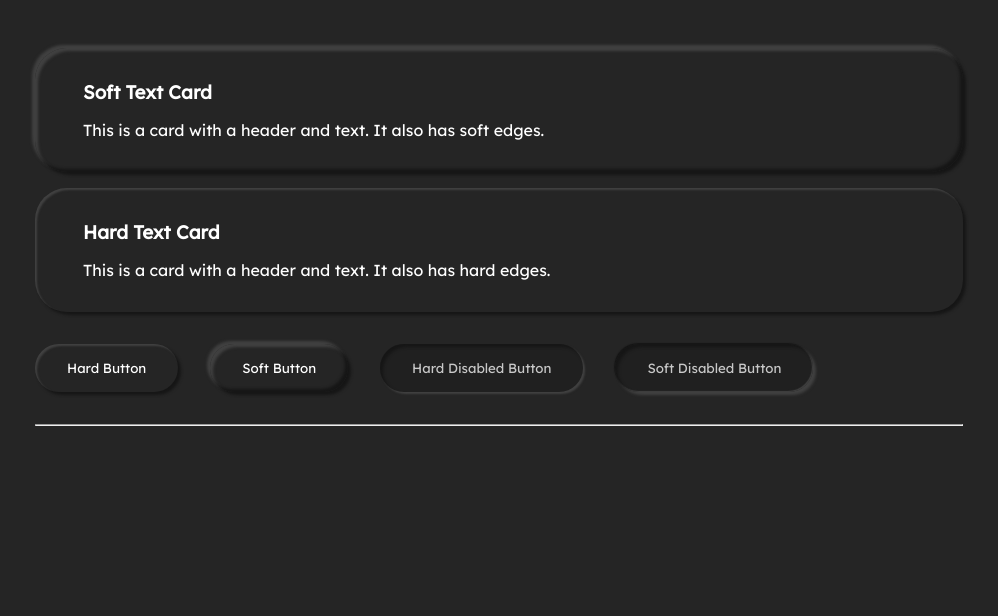
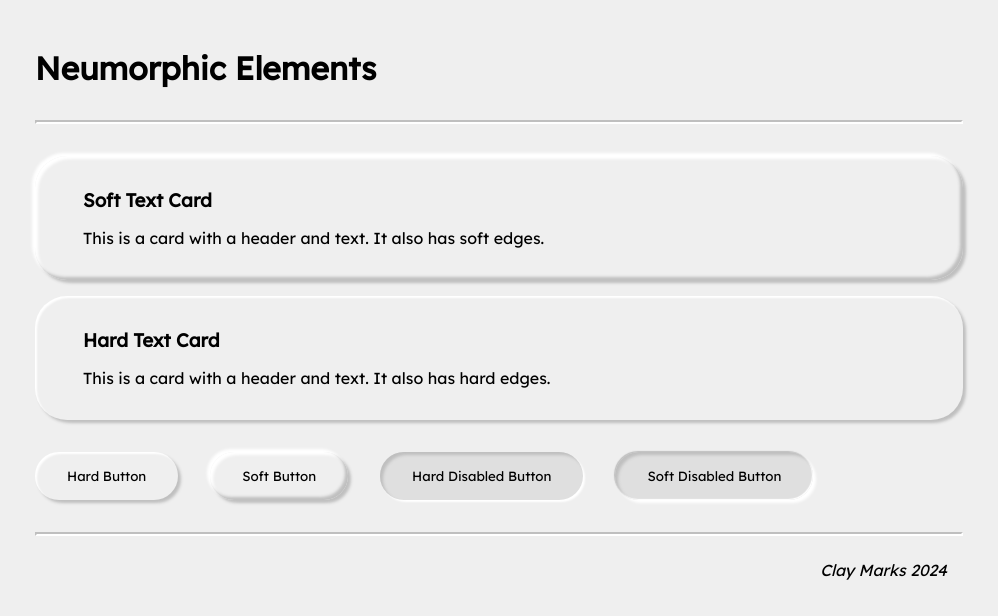
Before and after one commit to MarshalMarks/cyberlizer_site, a React (Create React App) app: page /test in a window 1280 px wide. Shown: the top 616 px of the page, without its empty margins (141-1139 px from the left). Built offline with nearby package versions, Linux system fonts and the light colour scheme.

Commit message:
Added hr element styling and test page formatting

```diff
--- a/src/App.css
+++ b/src/App.css
@@ -1,5 +1,5 @@
 /* Dark Mode Colors */
-:root {
+/*:root {
   --main-background: #252525;
   --highlight: #414141;
   --shadow: #161616;
@@ -8,10 +8,10 @@
   --button-hover: #2b2b2b;
   --button-pressed: #202020;
   --text-pressed: #c8c8c8;
-}
+}*/
 
 /* Light Mode Colors */
-/*:root {
+:root {
   --main-background: #efefef;
   --highlight: #ffffff;
   --shadow: #bfbfbf;
@@ -21,7 +21,7 @@
   --button-pressed: #dfdfdf;
   --text-pressed: #202020;
   --text-pressed: #000000;
-}*/
+}
 
 body {
   background-color: var(--main-background);
@@ -42,6 +42,17 @@ body {
 }
 
 .App * {
+  margin: 1rem;
+}
+
+.elementContainer {
+  width: 100%;
+  margin: 0;
+  padding: 0;
+  display: inline-block;
+}
+
+.elementContainer * {
   margin: 1rem;
 }
 
@@ -100,6 +111,20 @@ button:active, button.disabled {
   color: var(--text-pressed);
 }
 
-hr {
+hr.spacer {
+  border: 2px solid var(--highlight);
+  border-top: 2px solid var(--shadow);
+  border-left: 2px solid var(--shadow);
+  margin-top: 1rem;
+  margin-bottom: 1rem;
+}
 
+.header {
+  margin-bottom: 2rem;
 }
+
+.footerText {
+  text-align: end;
+  color: var(--text-pressed);
+  margin-top: 1.5rem;
+}
--- a/src/pages/ElementGallery.js
+++ b/src/pages/ElementGallery.js
@@ -1,6 +1,11 @@
 function ElementGallery() {
     return (
         <>
+            <h1 className="header">Neumorphic Elements</h1>
+
+            <hr className="spacer"></hr>
+
+            <div className="elementContainer">
                 <div className="Card softElevated">
                     <h3>Soft Text Card</h3>
                     <p>This is a card with a header and text. It also has soft edges.</p>
@@ -26,8 +31,11 @@ function ElementGallery() {
                 <button className="Card softElevated disabled" onClick={() => console.log("click!")}>
                     Soft Disabled Button
                 </button>
+            </div>
 
-            <hr></hr>
+            <hr className="spacer"></hr>
+
+            <p className="footerText"><i>Clay Marks 2024</i></p>
         </>
     );
 }
```
Lines whose indentation alone changed are shown as unchanged.
